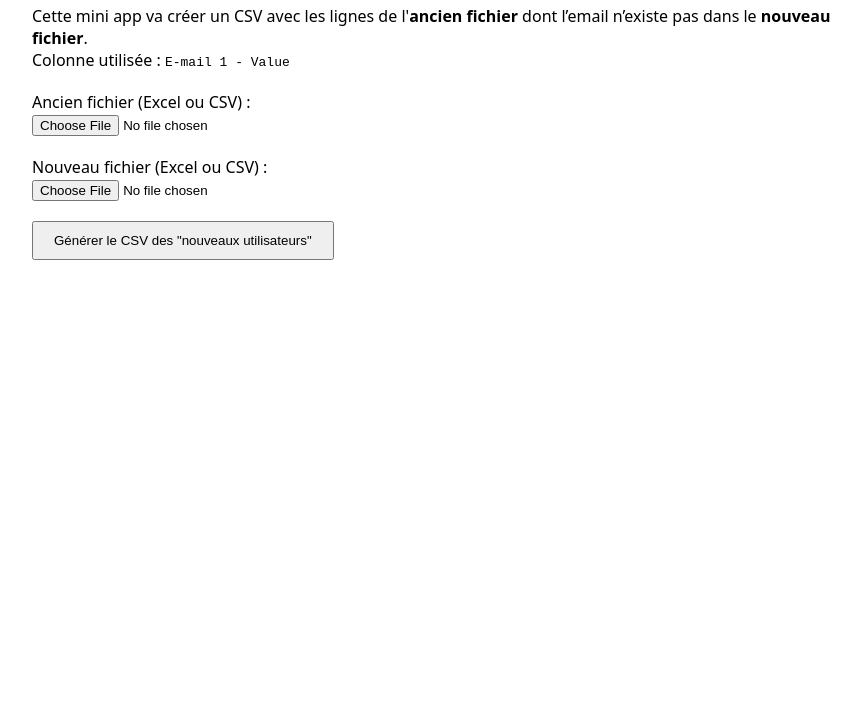
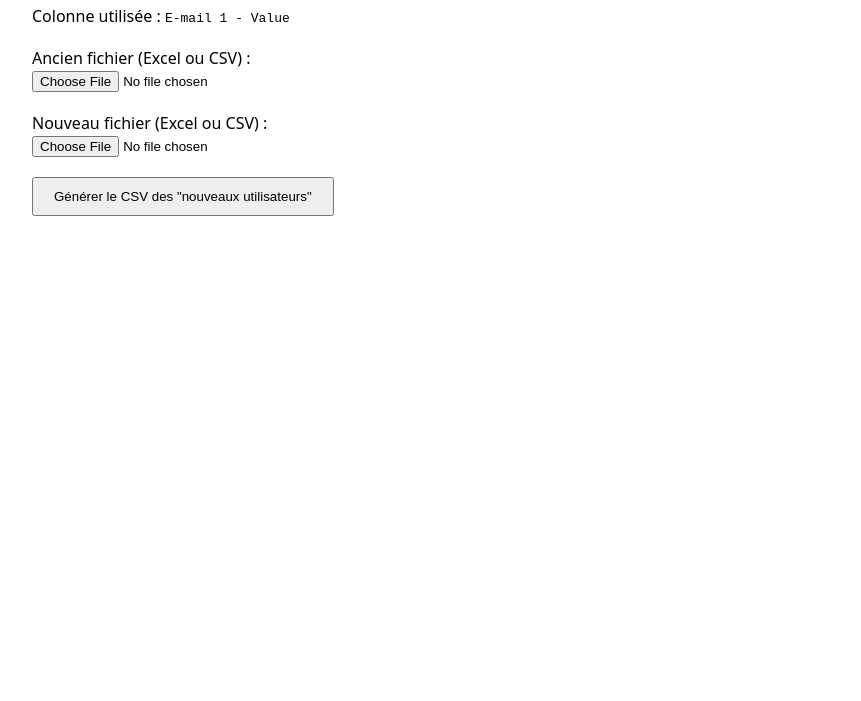
Before and after one commit to AdrienAlvarez/compare_excel, a plain HTML site: page index.html in a window 1280 px wide. Shown: the part 99-800 px from the top of the page, without its empty margins (208-1069 px from the left). Drawn offline with Linux system fonts and the light colour scheme.

Commit message:
Update index.html

```diff
--- a/index.html
+++ b/index.html
@@ -9,8 +9,6 @@
 
   <h1>Comparer deux fichiers contacts</h1>
   <p>
-    Cette mini app va créer un CSV avec les lignes de l'<strong>ancien fichier</strong>
-    dont l’email n’existe pas dans le <strong>nouveau fichier</strong>.<br>
     Colonne utilisée : <code>E-mail 1 - Value</code>
   </p>
 
```
